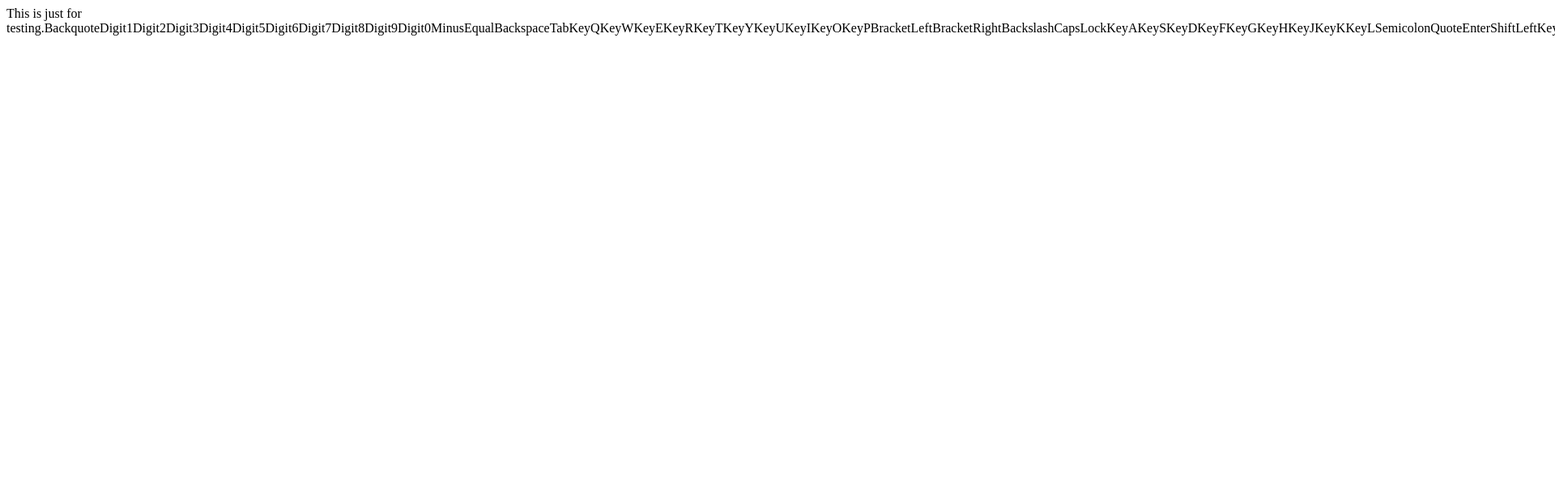
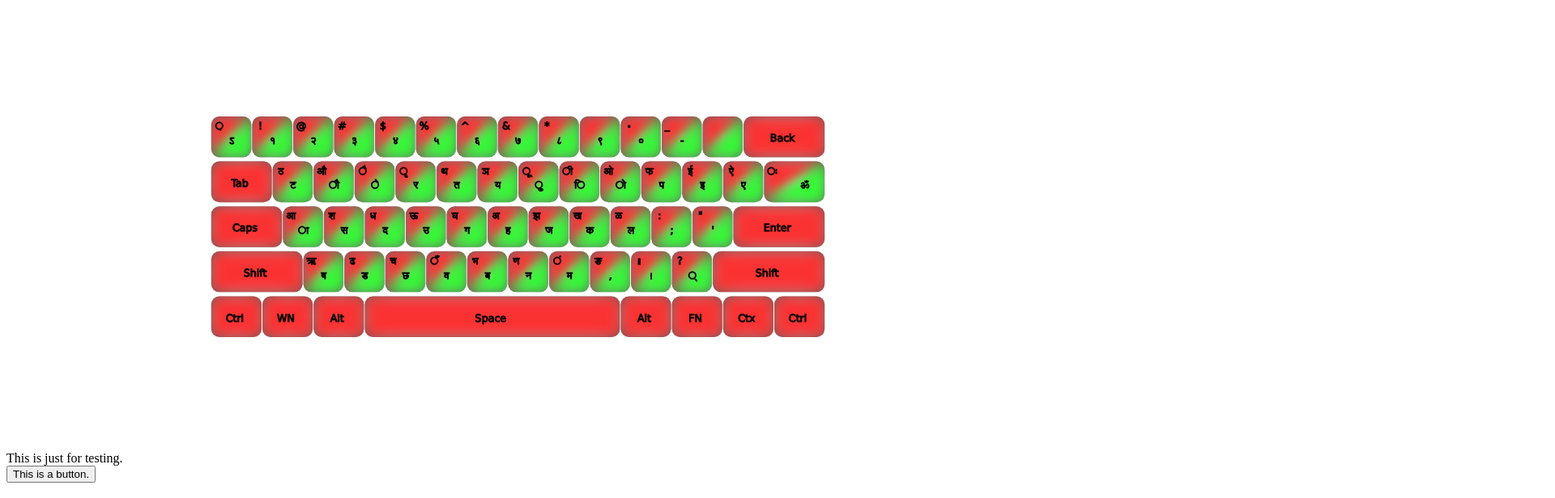
Before and after one commit to Abhipro779/Type, a SvelteKit app: page / in a window 1280 px wide. Shown: the top 616 px of the page at 81% size, 1920 px wide, since content can reach past the window. Built offline with nearby package versions, Linux system fonts and the light colour scheme.

Commit message:
Changed and prepared the Key layout

```diff
--- a/src/routes/+page.svelte
+++ b/src/routes/+page.svelte
@@ -1,4 +1,13 @@
 <script>
+import {onMount} from "svelte";
 import {keylist} from "./stores.js";
+import Keyboard from "./keyboard.svelte";
+/**
+	 * @type {Key}
+	 */
+let obj;
+let val=true;
 </script>
-<div>This is just for testing.{#each $keylist as key, i}{key}{/each}</div>
+<Keyboard/>
+<div>This is just for testing.</div>
+<button on:click={()=>{val=!val;obj.changecolor(val)}}>This is a button.</button>
--- /dev/null
+++ b/src/routes/Keyboard.svelte
@@ -0,0 +1,69 @@
+<script>
+    import {onMount} from "svelte";
+import {keylist,keysize,keyscount,NonCap,Cap} from "./stores.js";
+import Key from "./key.svelte";
+let keydata=[];
+let mode=false;
+let height;
+let width=10;
+let parentwidth=10;
+let parentelement=this;
+let childelement=10;
+$:scale=0.6*parentwidth/width;
+onMount(()=>{
+    let keyscounter=0;
+    let x_count=0;
+    let y_count=0;
+    const basesize=100;
+    for(let i=0;i<$keylist.length;i++){
+        let keyval=[];
+        if($Cap[i]!='None'){
+            keyval.push($Cap[i])
+        }
+        if($NonCap[i]!='None'){
+            keyval.push($NonCap[i])
+        }
+        const obj={
+            size:{height:basesize,width:$keysize[i]*basesize},
+            position:{x:x_count,y:y_count},
+            values:keyval,
+            greenscale:[[250,50,50,1],[50,250,50,1]],
+            refs:null
+        }
+        keydata.push(obj);
+        if(i<$keyscount[keyscounter]-1){
+            x_count+=basesize*$keysize[i];
+        }
+        else{
+            x_count=0;
+            y_count+=basesize+10;
+            keyscounter++;
+        }
+    }
+    keydata[56].values=['Space'];
+    width=keydata[keydata.length-1]['position']['x']+basesize*$keysize[keydata.length-1];
+    height=keydata[keydata.length-1]['position']['y']+basesize+10;
+    parentwidth=parentelement.offsetWidth;
+});
+</script>
+
+<svelte:window on:resize={()=>{
+    parentwidth=parentelement.offsetWidth;
+}}/>
+
+
+<div class="flexed"  bind:this={parentelement}>
+    <div class="inside" style="height:{height}px;width:{width}px;transform-origin:center center;transform:scale({scale});" bind:this={childelement}>
+{#each keydata as key}
+<Key size={key.size} mode={mode} position={key.position} values={key.values} greenscale={key.greenscale} bind:this={key.refs} />
+{/each}
+</div>
+</div>
+<style>
+    div{position:relative;
+    }
+    .inside{
+        left:50%;
+        translate:-50% 0%;
+    }
+</style>
--- a/src/routes/key.svelte
+++ b/src/routes/key.svelte
@@ -1,12 +1,75 @@
 <script>
-    let size={height:10,width:10};
-    let mode;
-    let position={x:0,y:0};
-    let color=[];
+    export let size={height:70,width:70};
+    export let mode=true;
+    export let position={x:10,y:10};
+    export let values=['आ','ा'];
+    export let greenscale=[[50,100,200,1],[100,20,30,1]];
+    let color="normal";
+    // @ts-ignore
+    function getcolor(value){
+        let [r,g,b,a]=greenscale[value];
+        return `rgb(${r},${g},${b},${a})`;
+    }
+    // @ts-ignore
+    export function changecolor(value){
+        if(value){
+            color="cor";
+        }
+        else{
+            color="wro";
+        }
+        setTimeout(()=>color="normal",200);
+    }
 
 </script>
-<svg>
-    <rect></rect>
-    <text></text>
-    <text></text>
+
+<svg class={color}  style="left:{position.x};top:{position.y}" height={size.height} width={size.width-2}>
+{#if mode}
+{#if values.length==2}
+<text x=20px y=25px text-anchor="middle" alignment-baseline="middle">{values[0]}</text>
+<text x={size.width-50} y={size.height-40} text-anchor="middle" alignment-baseline="middle">{values[1]}</text>
+{:else}
+<text x={size.width/2-5} y={size.height/2-10} text-anchor="middle" alignment-baseline="middle">{values[0]}</text>
+{/if}
+{:else}
+{#if values.length==2}
+    <polygon points="0,0 0,{size.height} {size.width},0" fill={getcolor(0)}/>
+    <text x=20px y=25px text-anchor="middle" alignment-baseline="middle">{values[0]}</text>
+    <polygon points="0,{size.height} {size.width},{size.height} {size.width},0" fill={getcolor(1)}/>
+    <text x={size.width-50} y={size.height-40} text-anchor="middle" alignment-baseline="middle">{values[1]}</text>
+    {:else}
+    <rect height={size.height} width={size.width} fill={getcolor(0)}/>
+    <text x={size.width/2-5} y={size.height/2+5} text-anchor="middle" alignment-baseline="middle">{values[0]}</text>
+    {/if}
+    {/if}
 </svg>
+<style>
+
+    svg{
+        border-radius: 20px;
+        fill:blue;
+        box-shadow: inset 0px 0px 50px 20px #585858;
+        position:absolute;
+    }
+.normal{
+    box-shadow: #585858;
+}
+.cor{
+    box-shadow: inset 0px 0px 50px 20px #163106;
+}
+.wro{
+    box-shadow:inset 0px 0px 50px 20px #701a1a;
+}
+text{
+    fill:rgba(21, 22, 21, 0.637);
+    font-family:'Lucida Sans', 'Lucida Sans Regular', 'Lucida Grande', 'Lucida Sans Unicode', Geneva, Verdana, sans-serif;
+    font-size:25px;
+    font-weight: 400;
+    stroke: rgb(0, 0, 0);
+    stroke-width: 2px;
+
+}
+polygon,rect{
+    filter:blur(15px);
+}
+</style>
```
